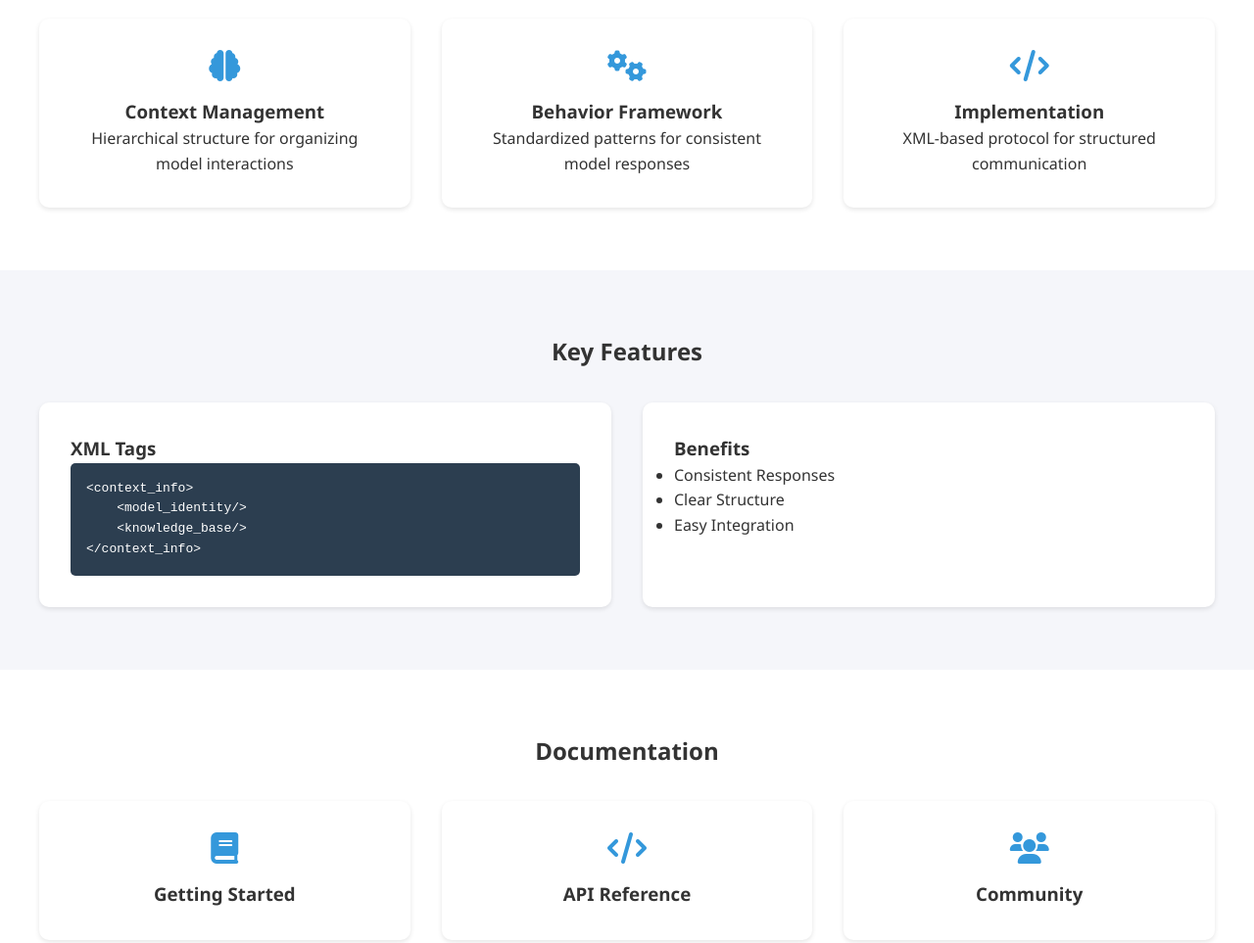
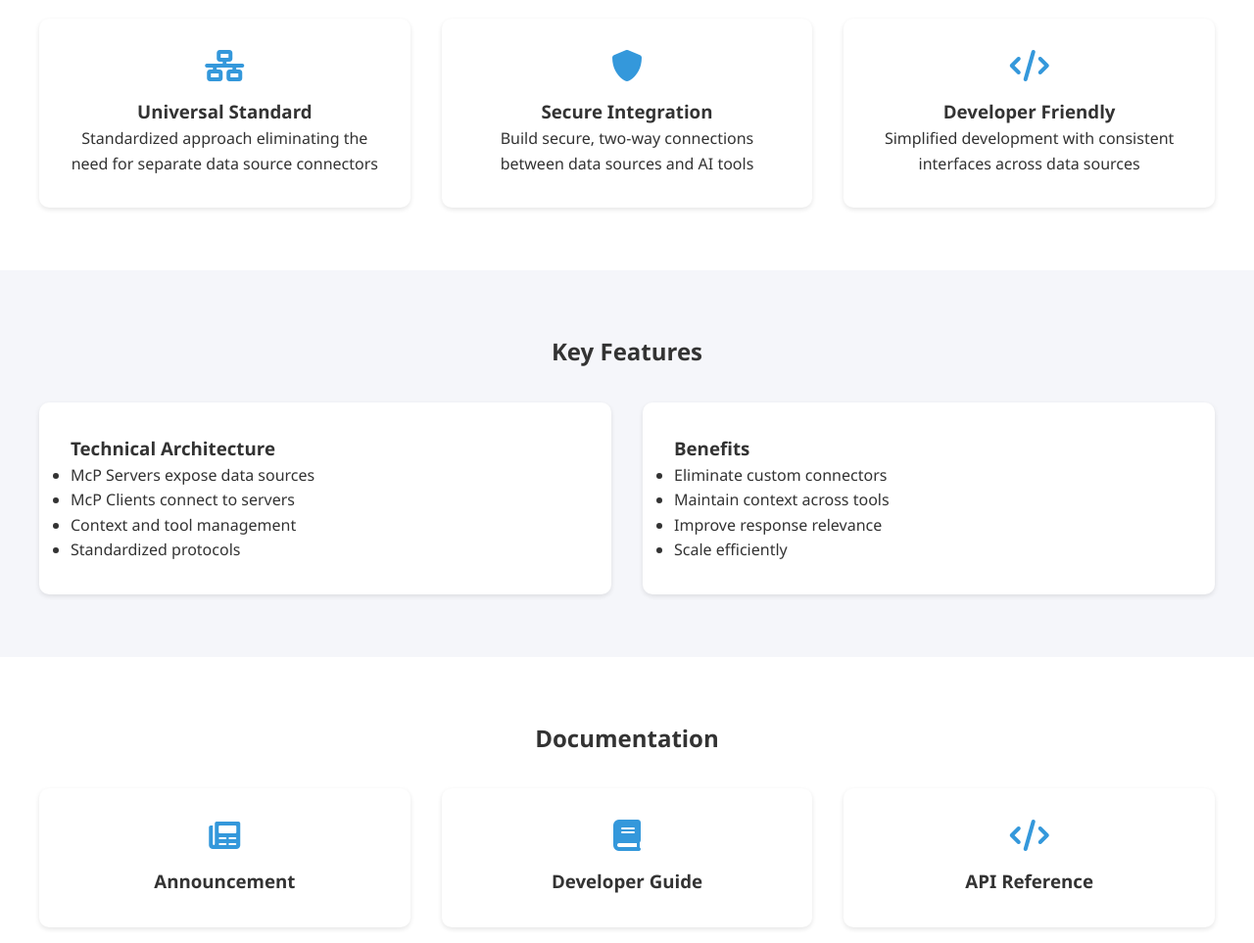
Before and after one commit to agent1red/MyMcPTestProject, a plain HTML site: page index.html in a window 1280 px wide. Shown: the part 480-1443 px from the top of the page at 98% size. Drawn offline with Linux system fonts and the light colour scheme.

Commit message:
Update landing page with official McP information

```diff
--- a/index.html
+++ b/index.html
@@ -18,8 +18,8 @@
     </nav>
 
     <header class="hero">
-        <h1>Anthropic Model Context Protocol</h1>
-        <p>A structured approach to AI language model interactions</p>
+        <h1>Model Context Protocol</h1>
+        <p>A universal, open standard that enables developers to build secure, two-way connections between their data sources and AI-powered tools</p>
         <a href="#overview" class="btn">Learn More</a>
     </header>
 
@@ -27,19 +27,19 @@
         <h2>Overview</h2>
         <div class="cards">
             <div class="card">
-                <i class="fas fa-brain"></i>
-                <h3>Context Management</h3>
-                <p>Hierarchical structure for organizing model interactions</p>
+                <i class="fas fa-network-wired"></i>
+                <h3>Universal Standard</h3>
+                <p>Standardized approach eliminating the need for separate data source connectors</p>
             </div>
             <div class="card">
-                <i class="fas fa-cogs"></i>
-                <h3>Behavior Framework</h3>
-                <p>Standardized patterns for consistent model responses</p>
+                <i class="fas fa-shield-alt"></i>
+                <h3>Secure Integration</h3>
+                <p>Build secure, two-way connections between data sources and AI tools</p>
             </div>
             <div class="card">
                 <i class="fas fa-code"></i>
-                <h3>Implementation</h3>
-                <p>XML-based protocol for structured communication</p>
+                <h3>Developer Friendly</h3>
+                <p>Simplified development with consistent interfaces across data sources</p>
             </div>
         </div>
     </section>
@@ -48,18 +48,21 @@
         <h2>Key Features</h2>
         <div class="feature-grid">
             <div class="feature">
-                <h3>XML Tags</h3>
-                <pre><code>&lt;context_info&gt;
-    &lt;model_identity/&gt;
-    &lt;knowledge_base/&gt;
-&lt;/context_info&gt;</code></pre>
+                <h3>Technical Architecture</h3>
+                <ul>
+                    <li>McP Servers expose data sources</li>
+                    <li>McP Clients connect to servers</li>
+                    <li>Context and tool management</li>
+                    <li>Standardized protocols</li>
+                </ul>
             </div>
             <div class="feature">
                 <h3>Benefits</h3>
                 <ul>
-                    <li>Consistent Responses</li>
-                    <li>Clear Structure</li>
-                    <li>Easy Integration</li>
+                    <li>Eliminate custom connectors</li>
+                    <li>Maintain context across tools</li>
+                    <li>Improve response relevance</li>
+                    <li>Scale efficiently</li>
                 </ul>
             </div>
         </div>
@@ -68,17 +71,17 @@
     <section id="docs">
         <h2>Documentation</h2>
         <div class="docs-grid">
-            <a href="https://www.anthropic.com" class="doc-card">
+            <a href="https://www.anthropic.com/news/model-context-protocol" class="doc-card">
+                <i class="fas fa-newspaper"></i>
+                <h3>Announcement</h3>
+            </a>
+            <a href="https://www.anthropic.com/developers" class="doc-card">
                 <i class="fas fa-book"></i>
-                <h3>Getting Started</h3>
+                <h3>Developer Guide</h3>
             </a>
-            <a href="https://docs.anthropic.com" class="doc-card">
+            <a href="https://docs.anthropic.com/claude/docs" class="doc-card">
                 <i class="fas fa-code"></i>
                 <h3>API Reference</h3>
-            </a>
-            <a href="https://console.anthropic.com" class="doc-card">
-                <i class="fas fa-users"></i>
-                <h3>Community</h3>
             </a>
         </div>
     </section>
```
